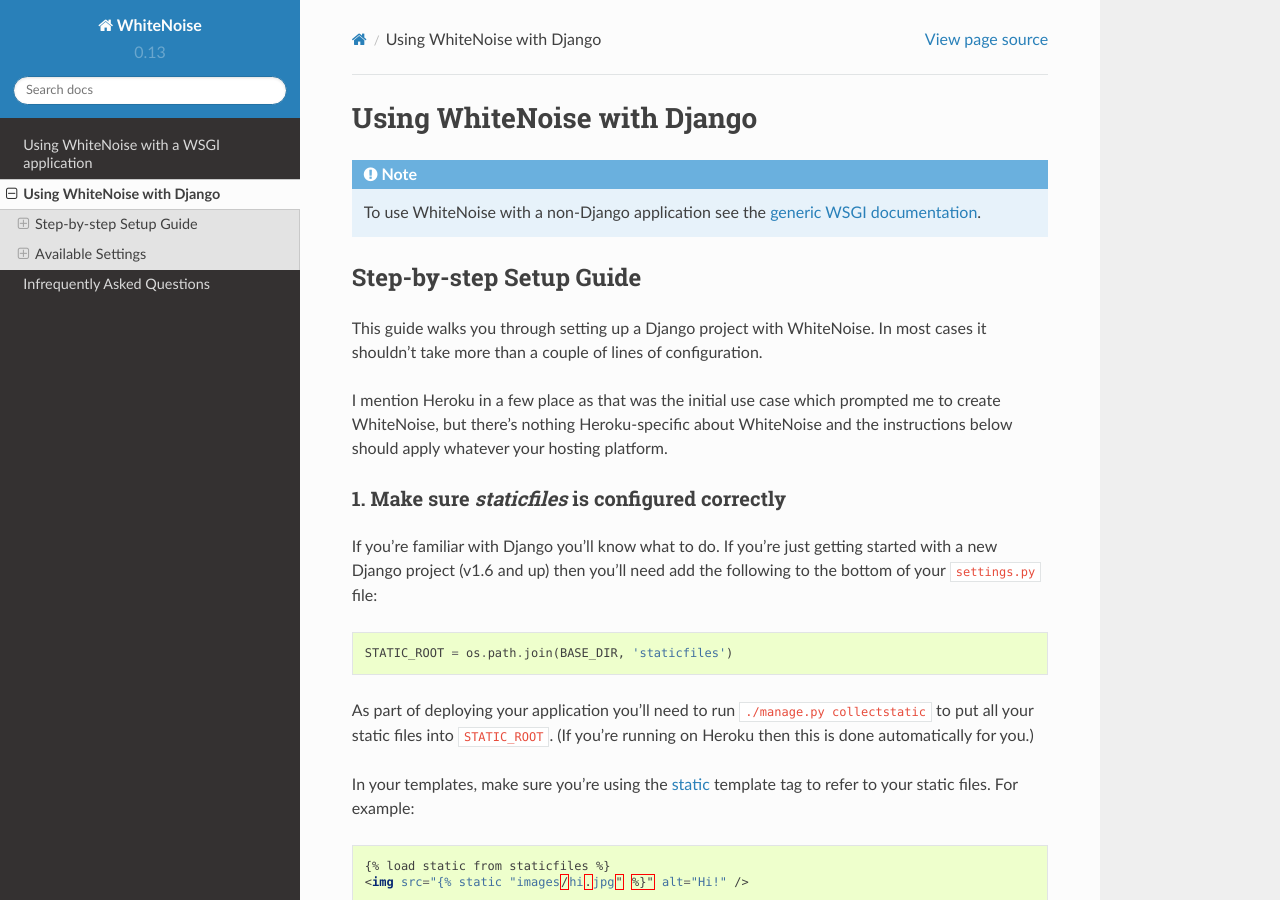
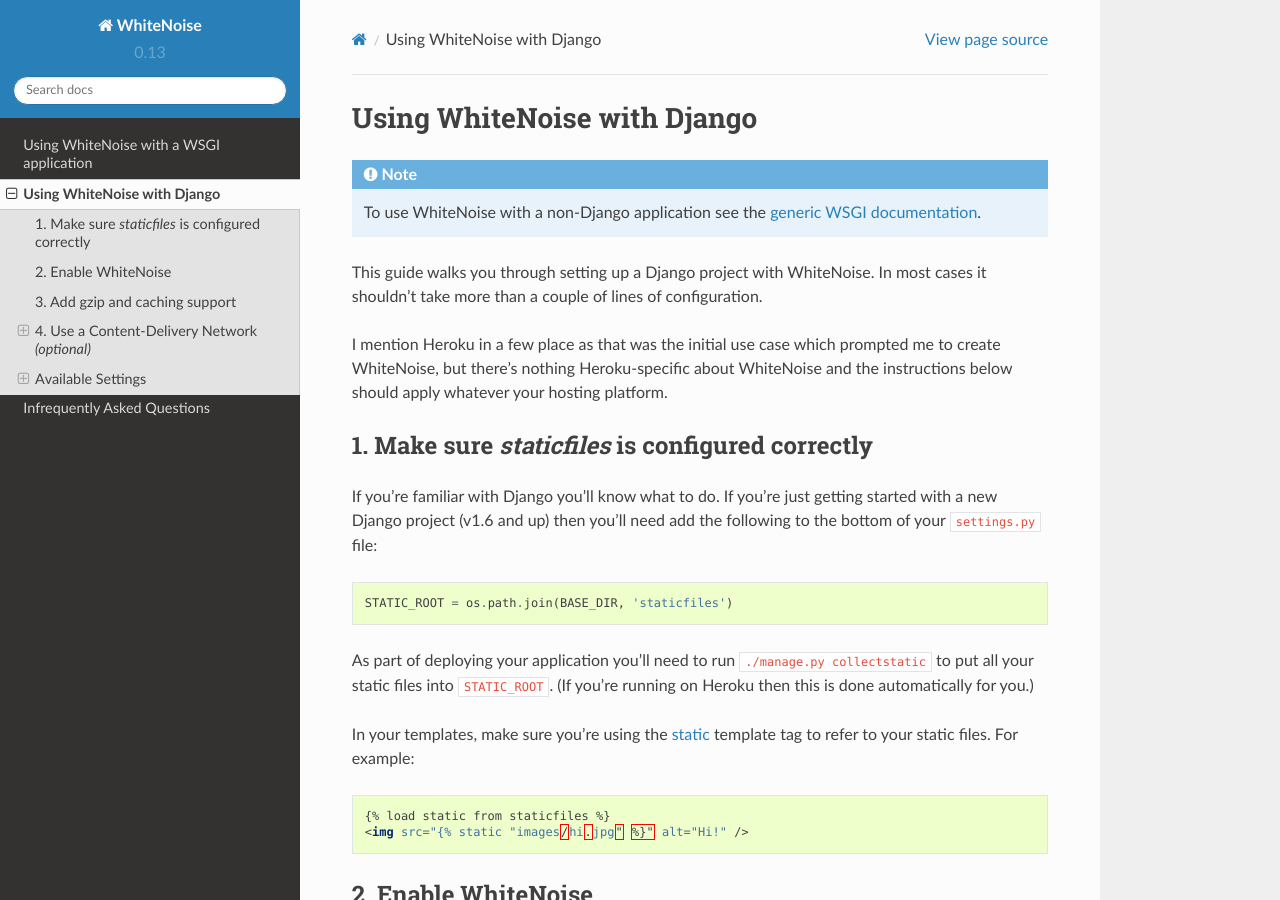
Before and after one commit to gorbunov87/white_noise, a Sphinx documentation site: the page built from docs/django.rst, in a window 1280 px wide and 900 px high. Built offline with Sphinx 7.4.7 and the Read the Docs theme 2.0.0, drawn with Linux system fonts in a browser that asks for light colours.

Commit message:
Change heading levels for clearer ToC

```diff
--- a/docs/django.rst
+++ b/docs/django.rst
@@ -3,9 +3,6 @@
 
 .. note:: To use WhiteNoise with a non-Django application see the
    :doc:`generic WSGI documentation <base>`.
-
-Step-by-step Setup Guide
-------------------------
 
 This guide walks you through setting up a Django project with WhiteNoise.
 In most cases it shouldn't take more than a couple of lines of configuration.
@@ -15,7 +12,7 @@
 instructions below should apply whatever your hosting platform.
 
 1. Make sure *staticfiles* is configured correctly
-++++++++++++++++++++++++++++++++++++++++++++++++++++
+----------------------------------------------------
 
 If you're familiar with Django you'll know what to do. If you're just getting started
 with a new Django project (v1.6 and up) then you'll need add the following to the bottom of your
@@ -41,7 +38,7 @@
 
 
 2. Enable WhiteNoise
-++++++++++++++++++++
+--------------------
 
 Edit your ``wsgi.py`` file and wrap your WSGI application like so:
 
@@ -59,7 +56,7 @@
 
 
 3. Add gzip and caching support
-+++++++++++++++++++++++++++++++
+-------------------------------
 
 WhiteNoise comes with a storage backend which automatically takes care of gzipping
 your files and creating unique names for each version so they can safely be cached
@@ -76,7 +73,7 @@
 .. _cdn:
 
 4. Use a Content-Delivery Network *(optional)*
-++++++++++++++++++++++++++++++++++++++++++++++
+----------------------------------------------
 
 The above steps will get you decent performance on moderate traffic sites, however
 for higher traffic sites, or sites where performance is a concern you should look
@@ -90,7 +87,7 @@
 choice of CDN. The process for other CDNs should look very similar though.
 
 Instructions for Amazon CloudFront
-^^^^^^^^^^^^^^^^^^^^^^^^^^^^^^^^^^
+++++++++++++++++++++++++++++++++++
 
 Go to CloudFront section of the AWS Web Console, and click "Create
 Distribution". Put your application's domain (without the http prefix) in the
```
